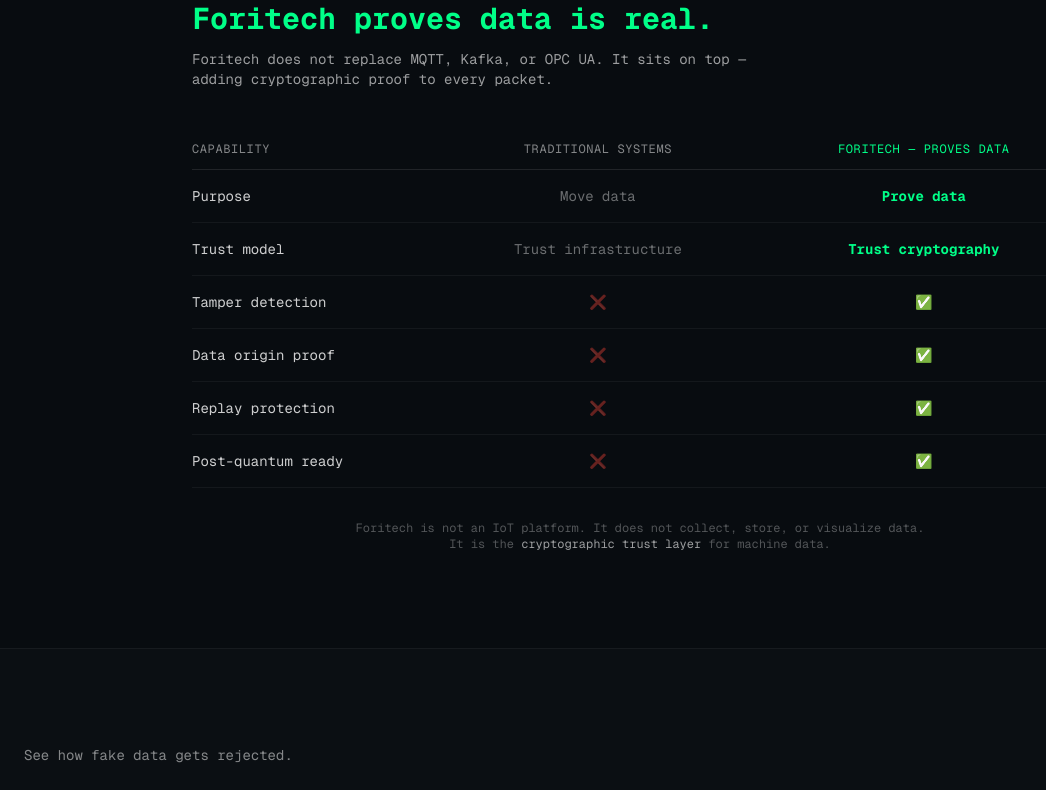
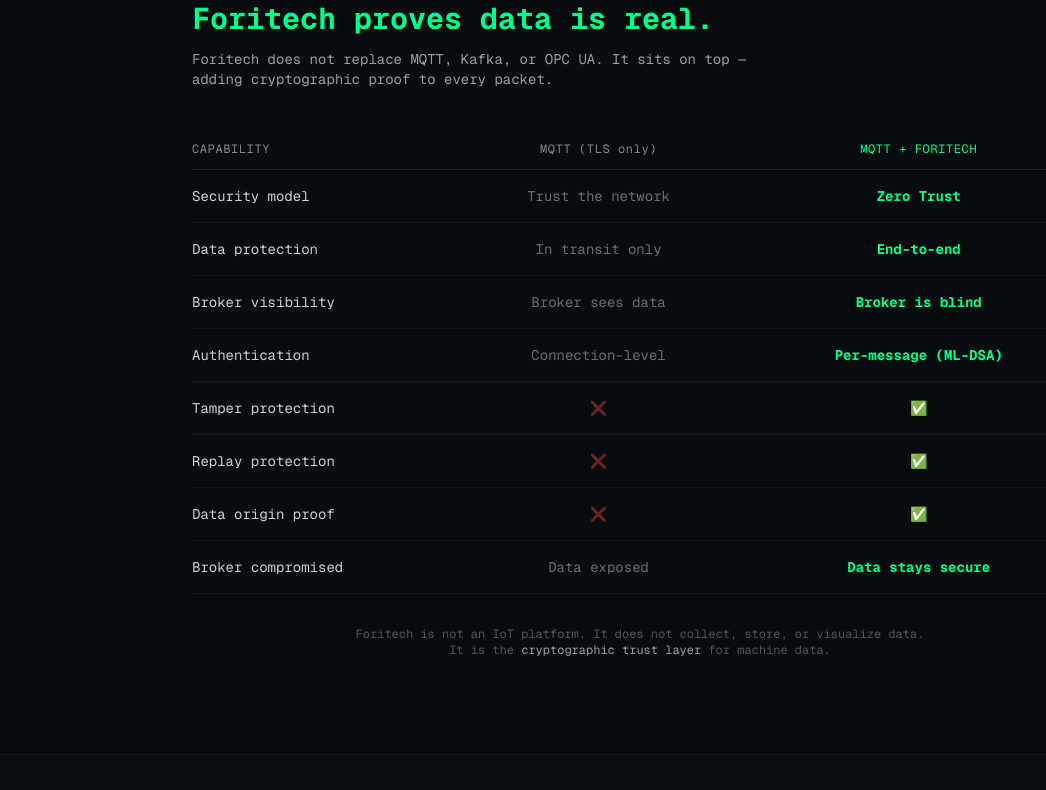
Before and after one commit to foritech-secure-system/foritech-site, a Next.js app: page / in a window 1280 px wide. Shown: the part 2341-3131 px from the top of the page, without its empty margins (0-1046 px from the left). Built offline with nearby package versions, Linux system fonts and the light colour scheme.

Commit message:
feat: comparison table - Zero Trust model, MQTT + Foritech columns

```diff
--- a/app/page.tsx
+++ b/app/page.tsx
@@ -268,18 +268,20 @@ export default function Home() {
               <thead>
                 <tr className="border-b border-white/10">
                   <th className="text-left py-3 pr-6 text-white/50 font-normal tracking-wider text-xs">CAPABILITY</th>
-                  <th className="text-center py-3 px-8 text-white/50 font-normal tracking-wider text-xs">TRADITIONAL SYSTEMS</th>
-                  <th className="text-center py-3 px-8 text-[#00FF88] font-normal tracking-wider text-xs">FORITECH — PROVES DATA</th>
+                  <th className="text-center py-3 px-8 text-white/50 font-normal tracking-wider text-xs">MQTT (TLS only)</th>
+                  <th className="text-center py-3 px-8 text-[#00FF88] font-normal tracking-wider text-xs">MQTT + FORITECH</th>
                 </tr>
               </thead>
               <tbody>
                 {[
-                  ["Purpose",            "Move data",          "Prove data"],
-                  ["Trust model",        "Trust infrastructure","Trust cryptography"],
-                  ["Tamper detection",   "❌",                  "✅"],
-                  ["Data origin proof",  "❌",                  "✅"],
-                  ["Replay protection",  "❌",                  "✅"],
-                  ["Post-quantum ready", "❌",                  "✅"],
+                  ["Security model",         "Trust the network",    "Zero Trust"],
+                  ["Data protection",        "In transit only",      "End-to-end"],
+                  ["Broker visibility",      "Broker sees data",     "Broker is blind"],
+                  ["Authentication",         "Connection-level",     "Per-message (ML-DSA)"],
+                  ["Tamper protection",      "❌",                   "✅"],
+                  ["Replay protection",      "❌",                   "✅"],
+                  ["Data origin proof",      "❌",                   "✅"],
+                  ["Broker compromised",     "Data exposed",         "Data stays secure"],
                 ].map(([cap, a, b], i) => (
                   <tr key={i} className="border-b border-white/5 hover:bg-white/[0.02]">
                     <td className="py-4 pr-6 text-white/80">{cap}</td>
```
